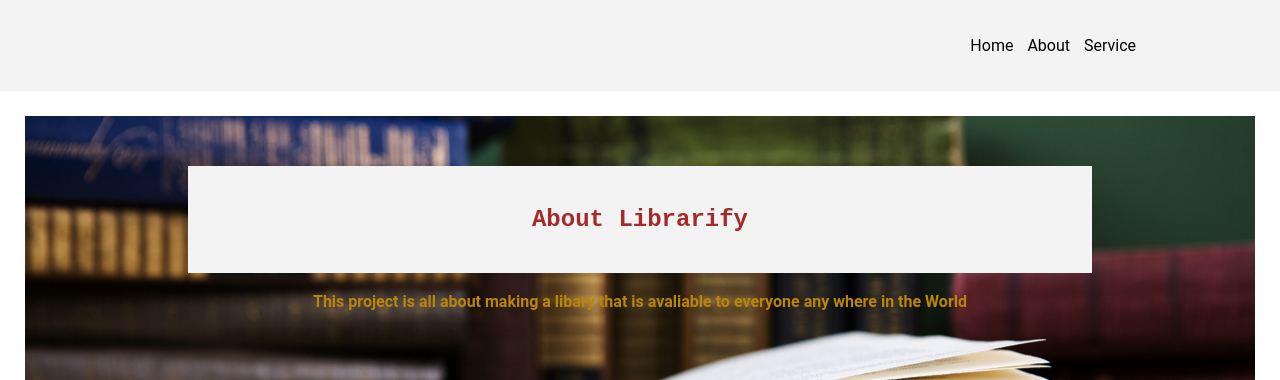
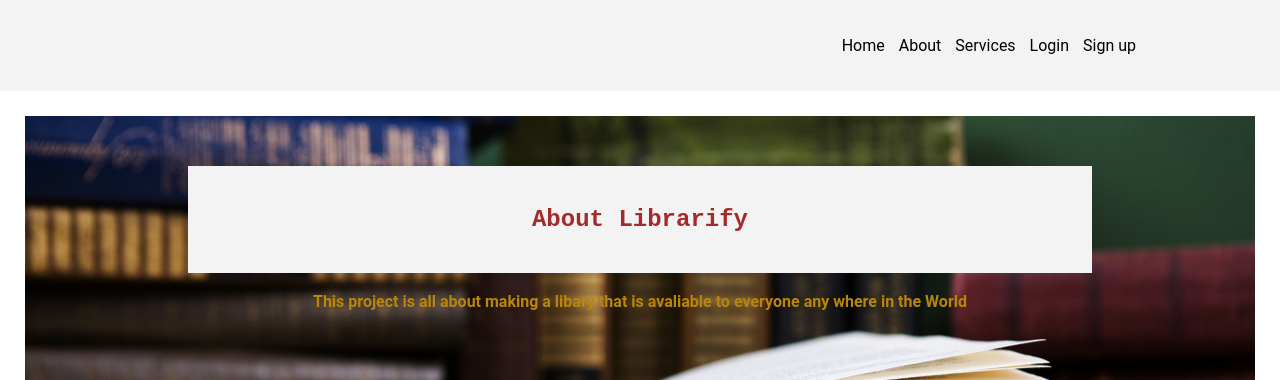
Before and after one commit to Sodiq179/LIBRARIFY, a PHP site: page /landing_page.html in a window 1280 px wide. Shown: the top 380 px of the page. Run offline with PHP 8.4, Linux system fonts and the light colour scheme.

Commit message:
landing page sample

```diff
--- a/frontend/landing_page.css
+++ b/frontend/landing_page.css
@@ -79,6 +79,12 @@ header {
     list-style-type: none;
     display: inline-block;
     margin-right: 10px;
+
+}
+
+.navList ul li:hover {
+    color: blueviolet;
+    cursor: pointer;
 }
 
 .navList ul li:last-child {
@@ -99,6 +105,7 @@ header {
 
 .lifetxt{
     width: 60%;
+    flex-basis: 37%S;
 }
 .mag_content{
     display: flex;
--- a/frontend/landing_page.html
+++ b/frontend/landing_page.html
@@ -21,7 +21,9 @@
                     <ul>
                         <li>Home</li>
                         <li>About</li>
-                        <li>Service</li>
+                        <li>Services</li>
+                        <li>Login</li>
+                        <li>Sign up</li>
                     </ul>
                 </div>
             </nav>
```
